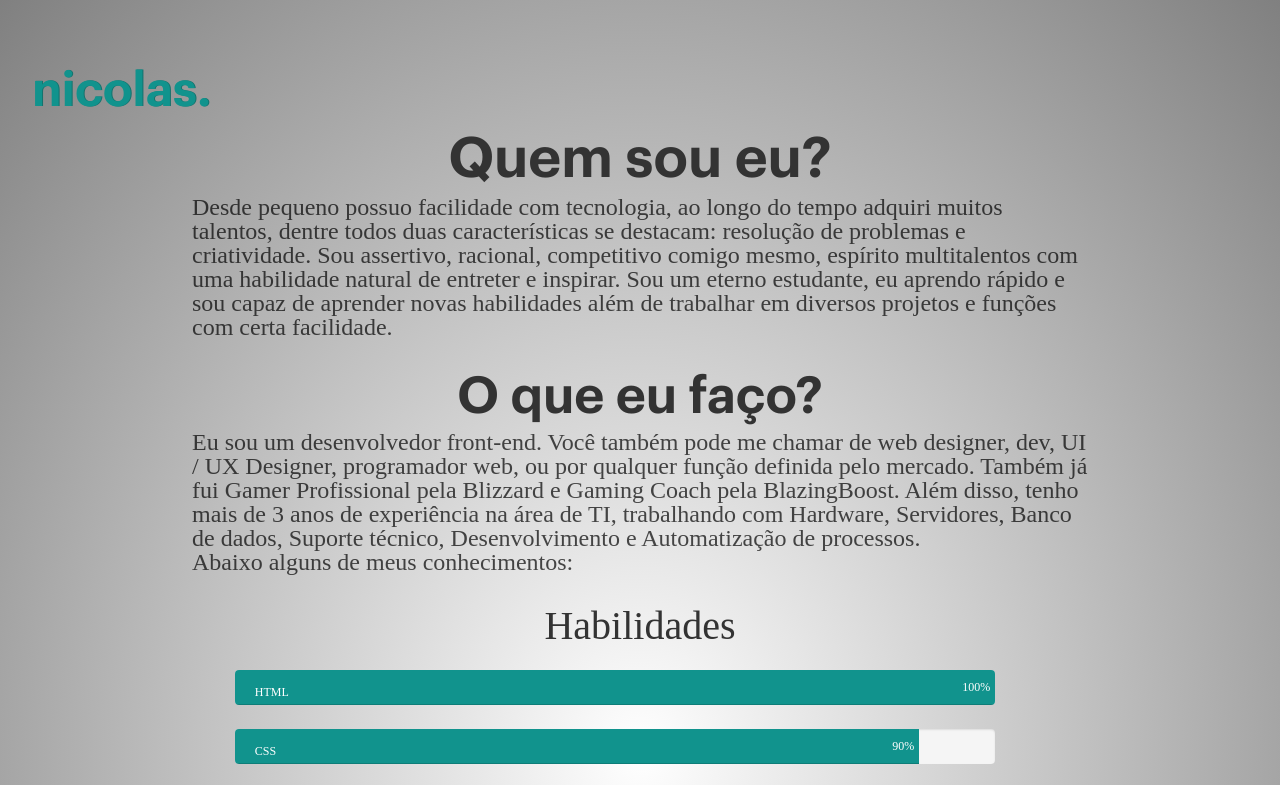
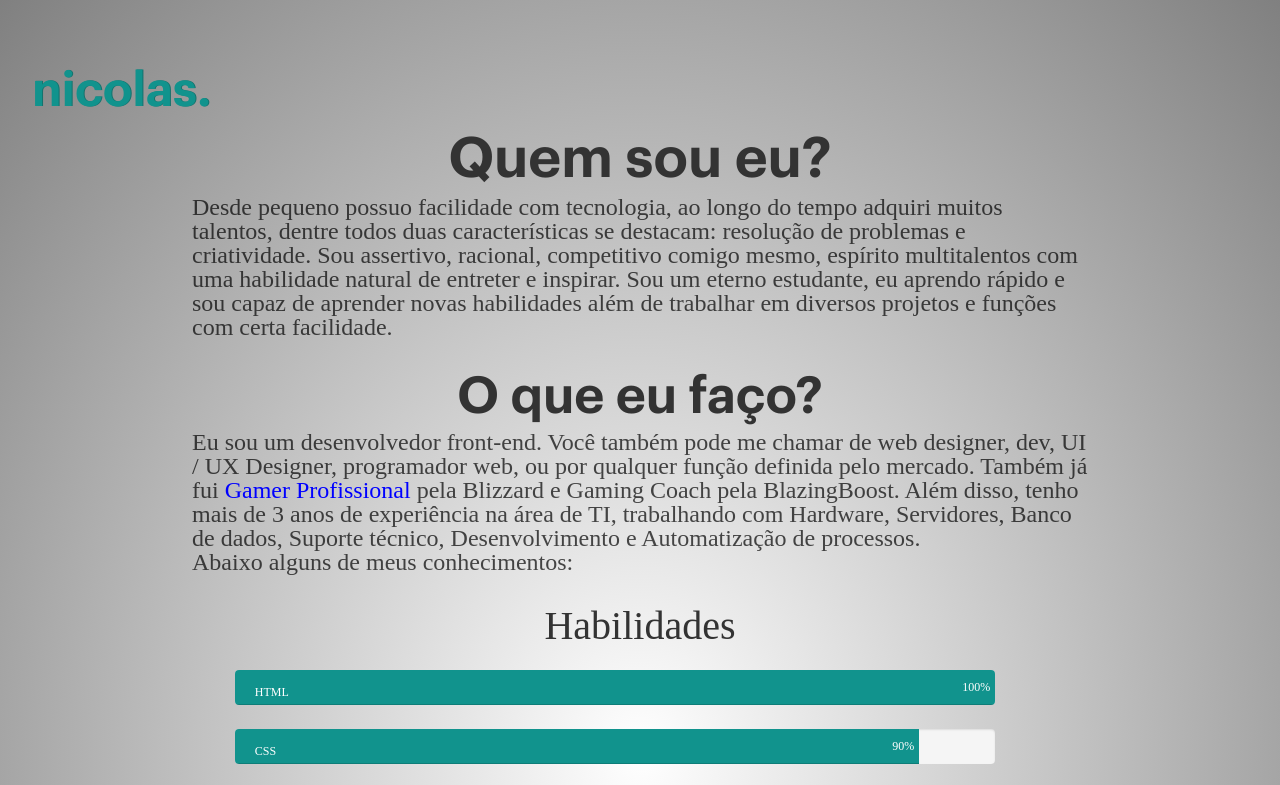
Before and after one commit to icolasnian/Portfolio-Oficial, a plain HTML site: page Portfolio/sobre.html in a window 1280 px wide. Shown: the top 785 px of the page. Drawn offline with nearby package versions, Linux system fonts and the light colour scheme.

Commit message:
.gamer color added
Adiconado cor no link.

```diff
--- a/Portfolio/css/sobre.css
+++ b/Portfolio/css/sobre.css
@@ -123,6 +123,10 @@ a:hover {
     margin-top: 2.5rem;
 
     color: rgba(0,0,0, 0.7);
+}
+
+.gamer {
+    color: blue;
 }
 
 /*Habilidades*/
```
